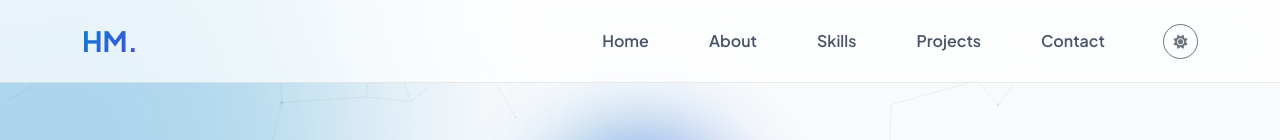
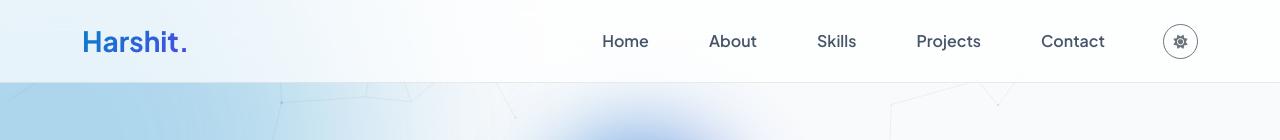
Before and after one commit to harshit-zx/harshit-maurya-portfolio, a plain HTML site: page index.html in a window 1280 px wide. Shown: the top 140 px of the page. Drawn offline with nearby package versions, Linux system fonts and the light colour scheme.

```diff
--- a/index.html
+++ b/index.html
@@ -412,7 +412,7 @@
 
     <nav class="navbar navbar-expand-lg fixed-top">
         <div class="container">
-            <a class="navbar-brand fw-bold gradient-text fs-3" href="#home">HM.</a>
+            <a class="navbar-brand fw-bold gradient-text fs-3" href="#home">Harshit.</a>
 
             <button class="navbar-toggler border-0 shadow-none" type="button" data-bs-toggle="collapse" data-bs-target="#nav">
                 <span class="navbar-toggler-icon" style="filter: invert(0.5);"></span>
```
